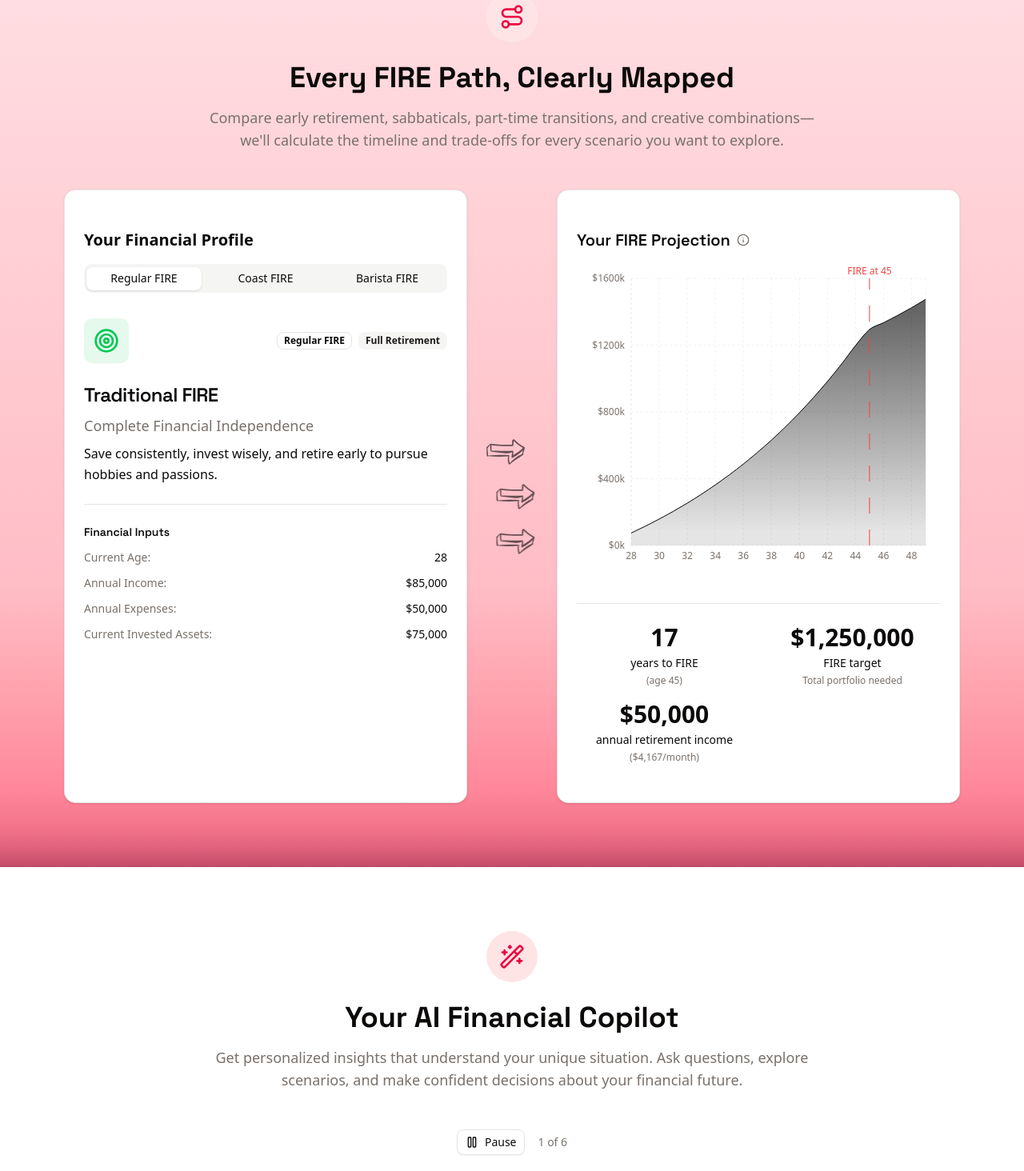
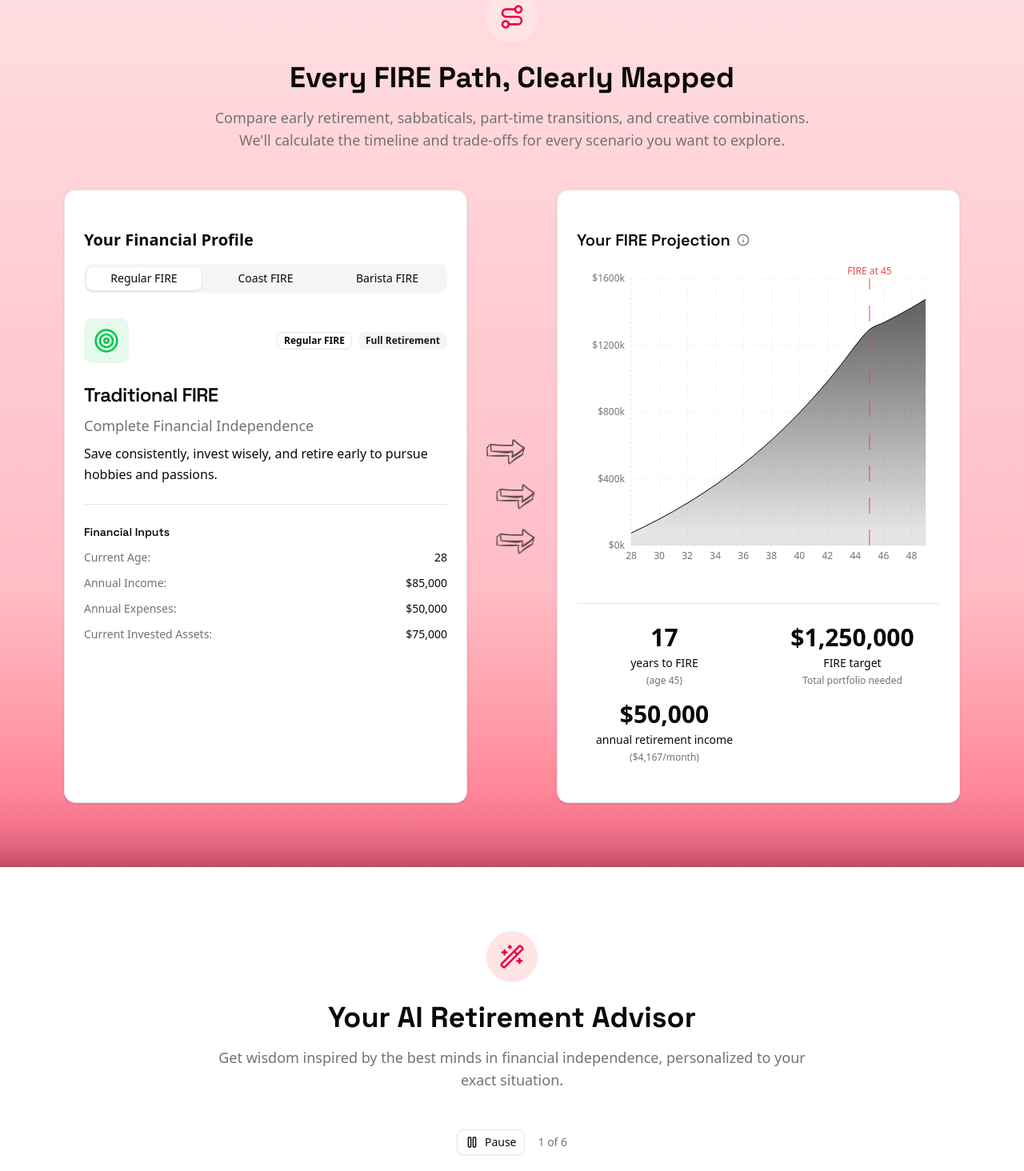
Before and after one commit to schelskedevco/ignidash-legacy, a Next.js app: page / in a window 1280 px wide. Shown: the part 760-2224 px from the top of the page at 80% size. Built offline with nearby package versions, Linux system fonts and the light colour scheme.

Commit message:
content change

```diff
--- a/src/components/sections/ai-copilot/ai-copilot-section.tsx
+++ b/src/components/sections/ai-copilot/ai-copilot-section.tsx
@@ -9,8 +9,8 @@ export function AICopilotSection() {
       header={
         <SectionHeader
           icon={WandSparkles}
-          title="Your AI Financial Copilot"
-          description="Get personalized insights that understand your unique situation. Ask questions, explore scenarios, and make confident decisions about your financial future."
+          title="Your AI Retirement Advisor"
+          description="Get wisdom inspired by the best minds in financial independence, personalized to your exact situation."
         />
       }
     >
--- a/src/components/sections/fire-scenarios/fire-scenarios-section.tsx
+++ b/src/components/sections/fire-scenarios/fire-scenarios-section.tsx
@@ -27,7 +27,7 @@ export function FireScenariosSection() {
         <SectionHeader
           icon={Route}
           title="Every FIRE Path, Clearly Mapped"
-          description="Compare early retirement, sabbaticals, part-time transitions, and creative combinations—we'll calculate the timeline and trade-offs for every scenario you want to explore."
+          description="Compare early retirement, sabbaticals, part-time transitions, and creative combinations. We'll calculate the timeline and trade-offs for every scenario you want to explore."
         />
       }
     >
```
